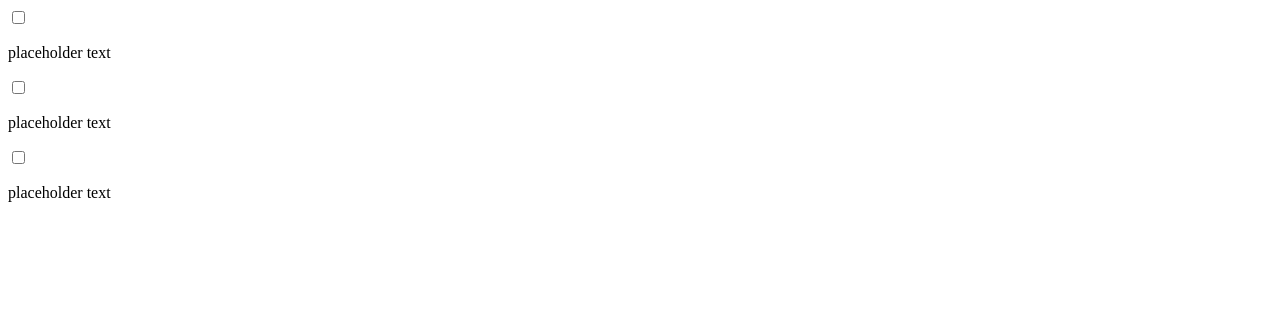
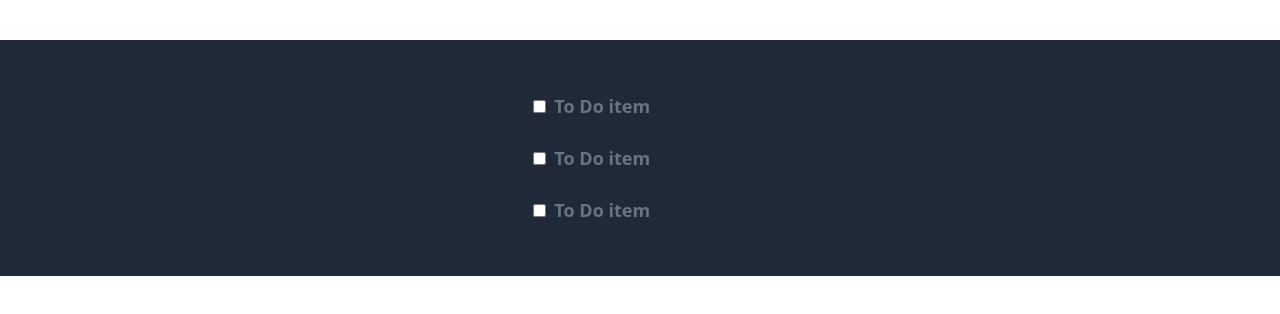
Before and after one commit to donnagal/learn-react, a React (Create React App) app: page / in a window 1280 px wide. Shown: the top 314 px of the page. Built offline with nearby package versions, Linux system fonts and the light colour scheme.

Commit message:
Created To Do as a repeated element <ToDoItem />

```diff
--- a/public/index.html
+++ b/public/index.html
@@ -11,6 +11,7 @@
     />
     <link rel="apple-touch-icon" href="logo192.png" />
     <title>React App</title>
+    <link href="https://unpkg.com/tailwindcss@^1.0/dist/tailwind.min.css" rel="stylesheet">
 
   </head>
   <body>
--- a/src/App.js
+++ b/src/App.js
@@ -1,15 +1,12 @@
 import React from 'react';
-
+import ToDoItem from './ToDoItem';
 
 function App() {
   return (
-    <div>
-     <input type="checkbox" />
-     <p>placeholder text </p>
-     <input type="checkbox" />
-     <p>placeholder text </p>
-     <input type="checkbox" />
-     <p>placeholder text </p>
+    <div className="container mx-auto m-10 py-10 bg-gray-800">
+      <ToDoItem />
+      <ToDoItem />
+      <ToDoItem />
     </div>
   );
 }
--- /dev/null
+++ b/src/ToDoItem.js
@@ -0,0 +1,20 @@
+import React from 'react';
+
+
+function ToDoItem() {
+  return (
+  <div className="lg:w-1/2 mx-auto">
+    <div className="md:flex md:items-center py-3">
+      <div className="md:w-1/3"></div>
+      <p className="md:w-2/3 block text-gray-500 font-bold">
+        <input className="mr-2 leading-tight" type="checkbox" />
+        <span className="text-lg">
+          To Do item
+        </span>
+      </p>
+    </div>
+  </div>
+  );
+}
+
+export default ToDoItem;
```
